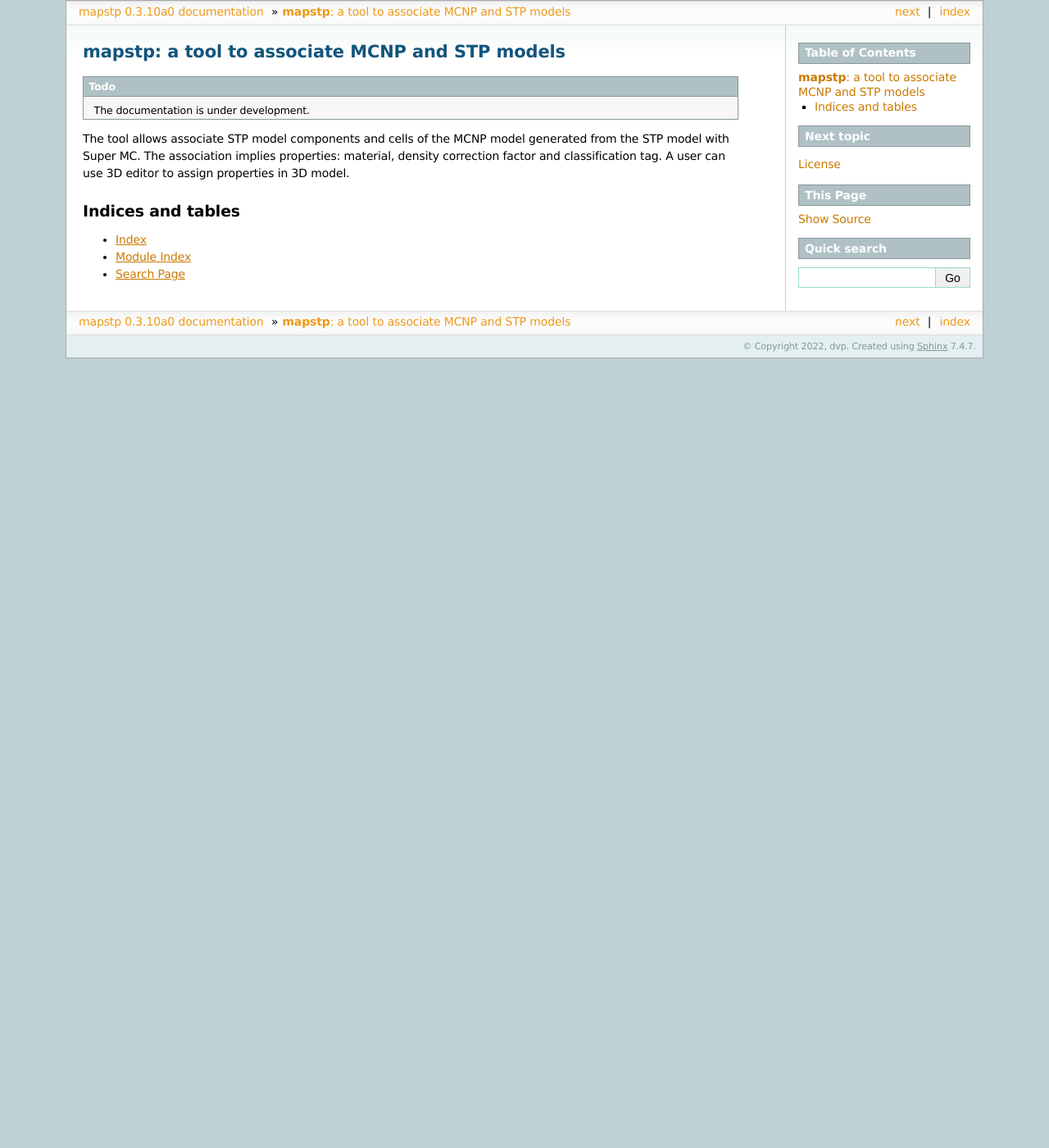
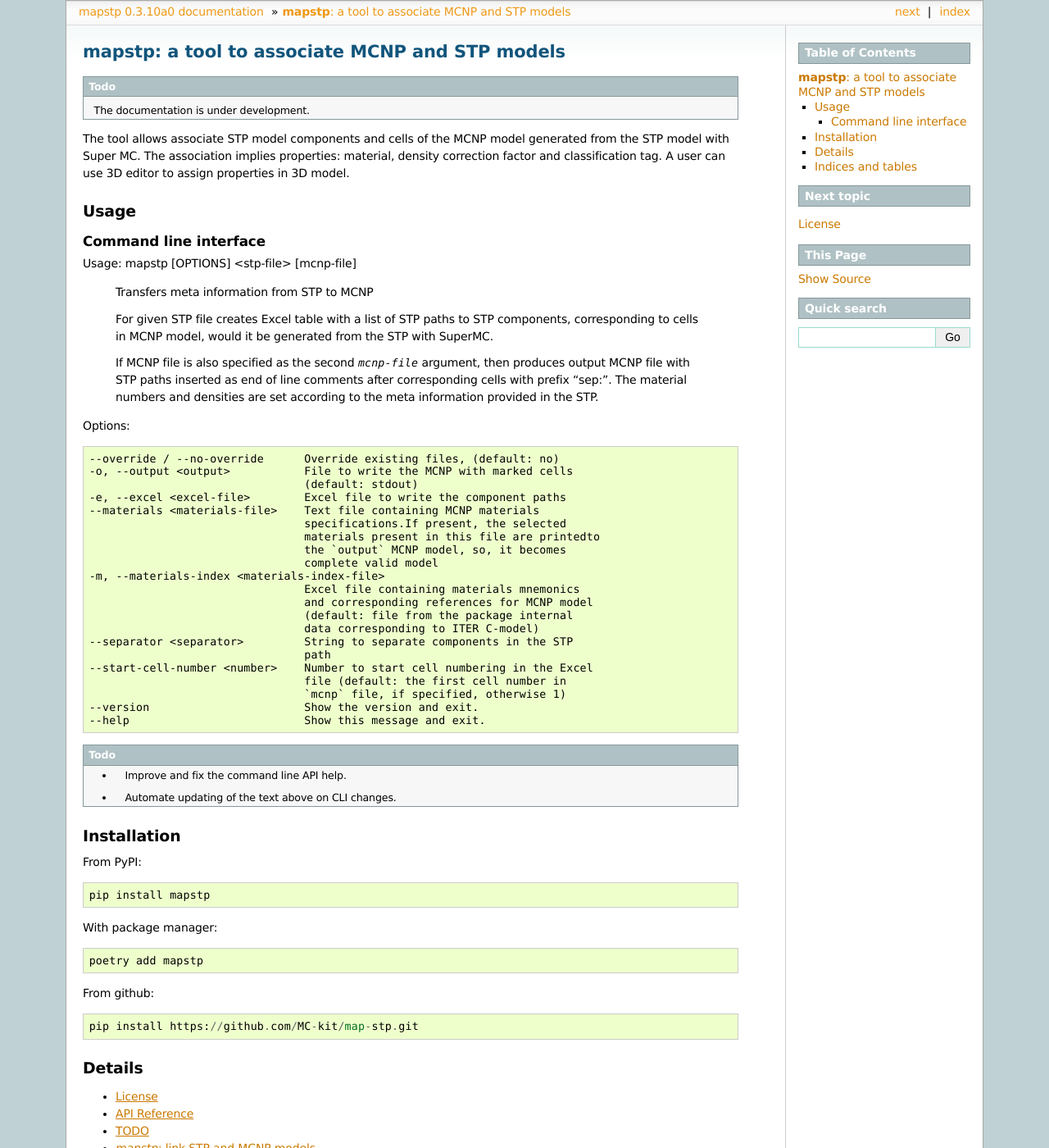
Before and after one commit to MC-kit/map-stp, a Sphinx documentation site: the page built from docs/source/index.rst, in a window 1280 px wide and 1400 px high. Shown: the whole window at 82% size. Built offline with Sphinx 7.4.7, drawn with Linux system fonts in a browser that asks for light colours; the version number is read from the project's files by our own code.

Commit message:
docs: improve docs

```diff
--- a/docs/source/index.rst
+++ b/docs/source/index.rst
@@ -11,21 +11,96 @@
 
     The documentation is under development.
 
-
-.. toctree::
-   :hidden:
-   :maxdepth: 1
-   :caption: Contents:
-
-   license
-   reference
-   todo
-
-
 The tool allows associate STP model components and cells of the MCNP model generated from the STP
 model with Super MC.
 The association implies properties: material, density correction factor and classification tag.
 A user can use 3D editor to assign properties in 3D model.
+
+Usage
+=====
+
+Command line interface
+----------------------
+
+Usage: mapstp [OPTIONS] <stp-file> [mcnp-file]
+
+  Transfers meta information from STP to MCNP
+
+  For given STP file creates Excel table with a list of STP paths to STP
+  components, corresponding to cells in MCNP model, would it be generated from
+  the STP with SuperMC.
+
+  If MCNP file is also specified as the second `mcnp-file` argument, then
+  produces output MCNP file with STP paths inserted as end of line comments
+  after corresponding cells with prefix "sep:". The material numbers and
+  densities are set according to the meta information provided in the STP.
+
+Options: ::
+
+     --override / --no-override      Override existing files, (default: no)
+     -o, --output <output>           File to write the MCNP with marked cells
+                                     (default: stdout)
+     -e, --excel <excel-file>        Excel file to write the component paths
+     --materials <materials-file>    Text file containing MCNP materials
+                                     specifications.If present, the selected
+                                     materials present in this file are printedto
+                                     the `output` MCNP model, so, it becomes
+                                     complete valid model
+     -m, --materials-index <materials-index-file>
+                                     Excel file containing materials mnemonics
+                                     and corresponding references for MCNP model
+                                     (default: file from the package internal
+                                     data corresponding to ITER C-model)
+     --separator <separator>         String to separate components in the STP
+                                     path
+     --start-cell-number <number>    Number to start cell numbering in the Excel
+                                     file (default: the first cell number in
+                                     `mcnp` file, if specified, otherwise 1)
+     --version                       Show the version and exit.
+     --help                          Show this message and exit.
+
+
+
+
+
+.. todo ::
+
+   * Improve and fix the command line API help.
+   * Automate updating of the text above on CLI changes.
+
+
+Installation
+============
+
+From PyPI:
+
+.. code-block ::
+
+   pip install mapstp
+
+With package manager:
+
+.. code-block ::
+
+   poetry add mapstp
+
+From github:
+
+.. code-block ::
+
+   pip install https://github.com/MC-kit/map-stp.git
+
+Details
+=======
+
+.. toctree::
+   :maxdepth: 1
+
+   license
+   modules
+   todo
+   readme
+
 
 
 Indices and tables
--- /dev/null
+++ b/docs/source/readme.rst
@@ -0,0 +1 @@
+.. include:: ../../README.rst
```
Also changed, not shown: docs/source/mapstp.cli.rst (added, +29 -0 lines), docs/source/mapstp.rst (added, +102 -0 lines), docs/source/mapstp.utils.rst (added, +37 -0 lines), docs/source/modules.rst (added, +7 -0 lines), docs/source/reference.rst (deleted, +0 -27 lines).
